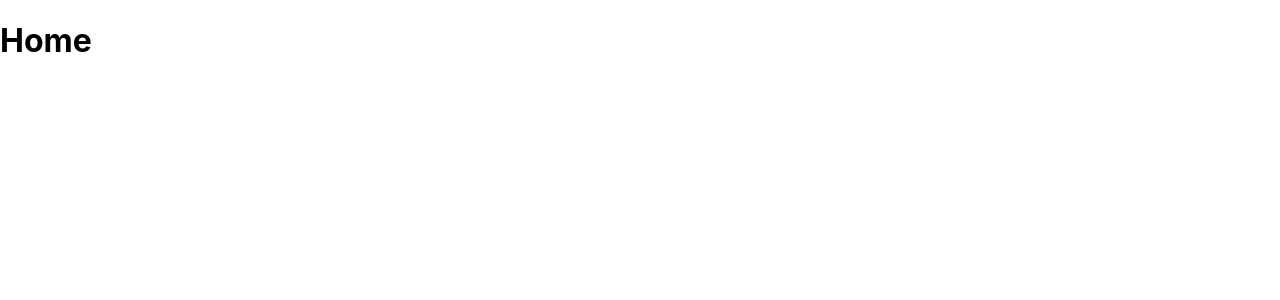
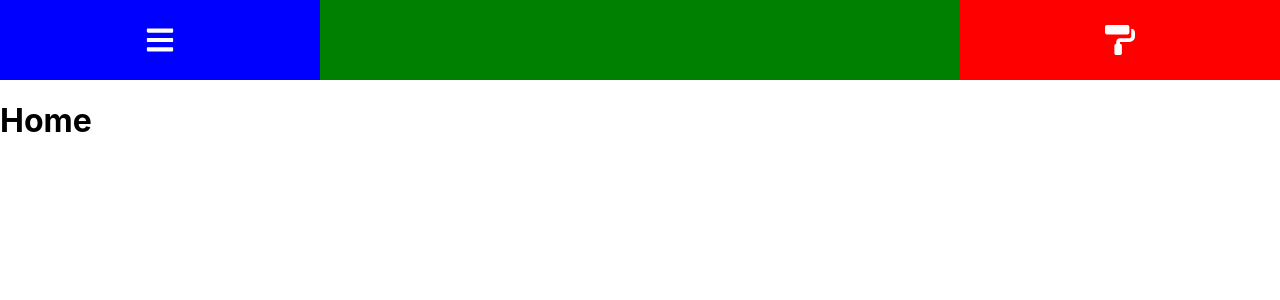
Before and after one commit to jwsmith2340/Smith_Precision_Painting, a React (Create React App) app: page / in a window 1280 px wide. Shown: the top 300 px of the page. Built offline with nearby package versions, Linux system fonts and the light colour scheme.

Commit message:
Added header components in Main instead of in App.

```diff
--- a/src/components/Main.jsx
+++ b/src/components/Main.jsx
@@ -1,20 +1,34 @@
 import { Route, Switch, Redirect } from "react-router-dom";
 import Home from '../pages/Home'
 import About from '../pages/About'
+import Header from '../components/Header'
 
 import '../public/scss/Main.scss'
 
 function Main() {
+
     return (
+
         <Switch>
+
             <Route exact path='/'>
+
+                <Header />
                 <Home />
+
             </Route>
+
             <Route path='/about'>
+
+                <Header />
                 <About />
+
             </Route>
+
         </Switch>
+
     )
+
 }
 
 export default Main
```
